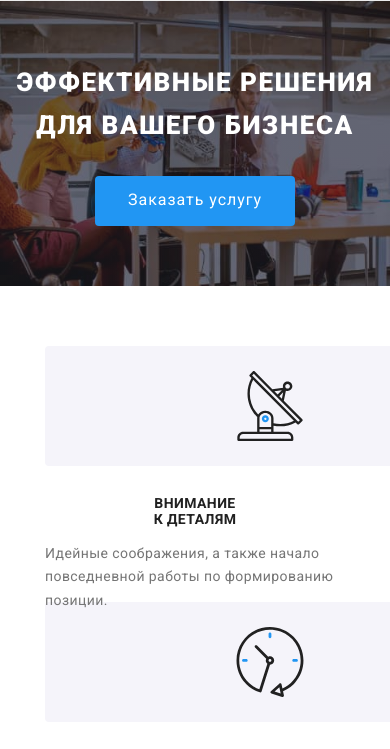
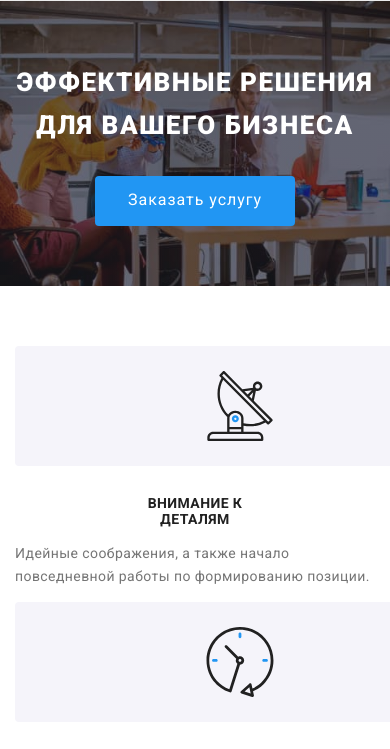
Before and after one commit to orestznak/goit-markup-hw-08, a plain HTML site: page index.html in a window 390 px wide. Shown: the part 81-830 px from the top of the page. Drawn offline with nearby package versions, Linux system fonts and the light colour scheme.

Commit message:
mobile320

```diff
--- a/sass/base/_container.scss
+++ b/sass/base/_container.scss
@@ -173,14 +173,7 @@
 
   .features & {
     @media screen and (min-width: 320px) {
-      width: 320px;
-      //height: 100vh;
-      margin-left: auto;
-      margin-right: auto;
-      margin-top: 30;
-      margin-bottom: 30px;
-      padding-left: 10px;
-      padding-right: 10px;
+      width: 100%;
     }
 
     @media screen and (min-width: 480px) {
--- a/sass/layout/_team.scss
+++ b/sass/layout/_team.scss
@@ -1,5 +1,11 @@
 .team {
   background-color: var(--background-section-color);
+}
+
+.image-team {
+  @media screen and (min-width: 320px) {
+    width: 100%;
+  }
 }
 
 .team-list {
```
Also changed, not shown: css/main.css, css/main.min.css, css/portfolio.css, css/portfolio.min.css, 4 other files.
